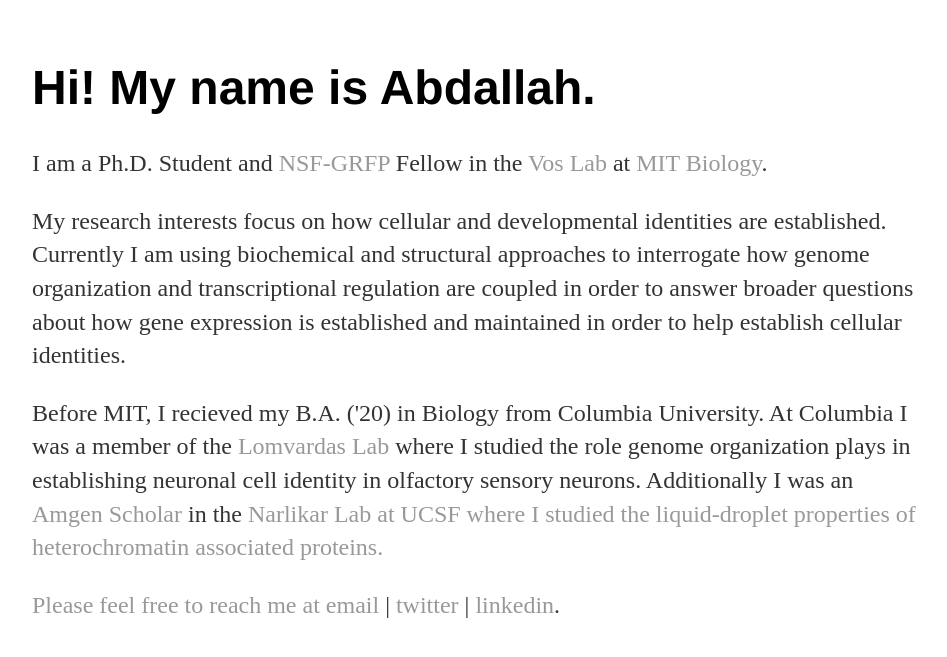
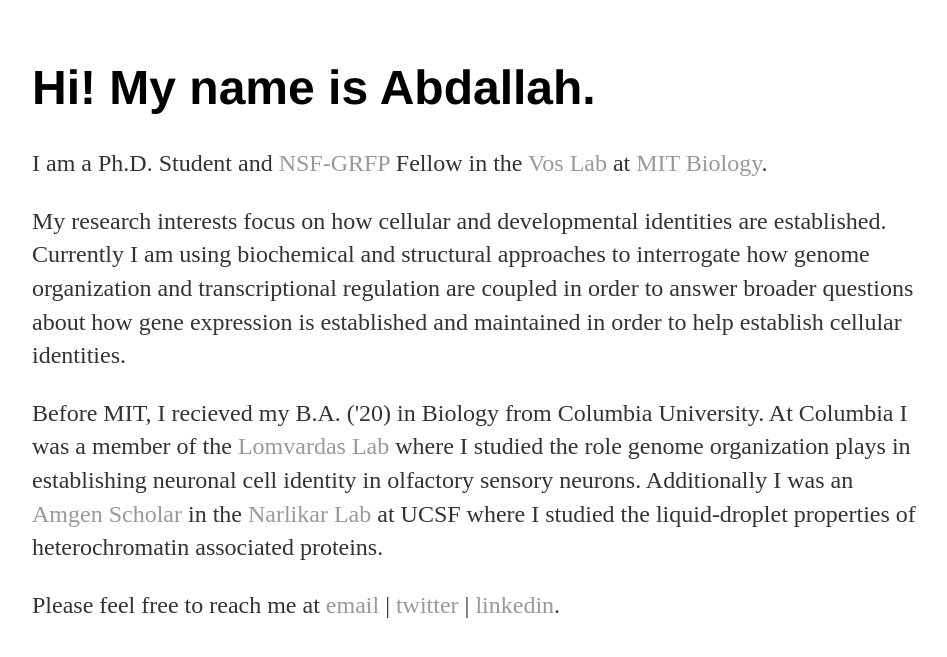
Before and after one commit to amohamed98/amohamed98.github.io, a Jekyll site: the page built from index.html, in a window 1280 px wide. Shown: the top 657 px of the page, without its empty margins (160-1107 px from the left). Built offline with Jekyll 4.4.1, drawn with Linux system fonts in a browser that asks for light colours; part of the change alters nothing that is shown.

```diff
--- a/index.html
+++ b/index.html
@@ -10,7 +10,7 @@ title: Abdallah Mohamed
 				<p>Before MIT, I recieved my B.A. ('20) in Biology from Columbia University. At Columbia I was a member of the <a href="https://lomvardaslab.zuckermaninstitute.columbia.edu/">Lomvardas Lab</a>
 					where I studied the role genome organization plays in establishing neuronal cell identity in olfactory sensory neurons. </a>
 					Additionally I was an <a href="https://amgenscholars.com/us-program/">Amgen Scholar</a> in the </a>
-					<a href="https://narlikarlab.ucsf.edu/">Narlikar Lab at UCSF where I studied the liquid-droplet properties of heterochromatin associated proteins.<p>
+					<a href="https://narlikarlab.ucsf.edu/">Narlikar Lab</a> at UCSF where I studied the liquid-droplet properties of heterochromatin associated proteins.<p>
 				<p>Please feel free to reach me at <a href=mailto:aam1@mit.edu>email</a> | <a href="https://twitter.com/AMohamed_98">twitter</a> | <a href="https://www.linkedin.com/in/abdallah-mohamed/">linkedin</a>.
 
 </div><!-- /.blurb -->
```
